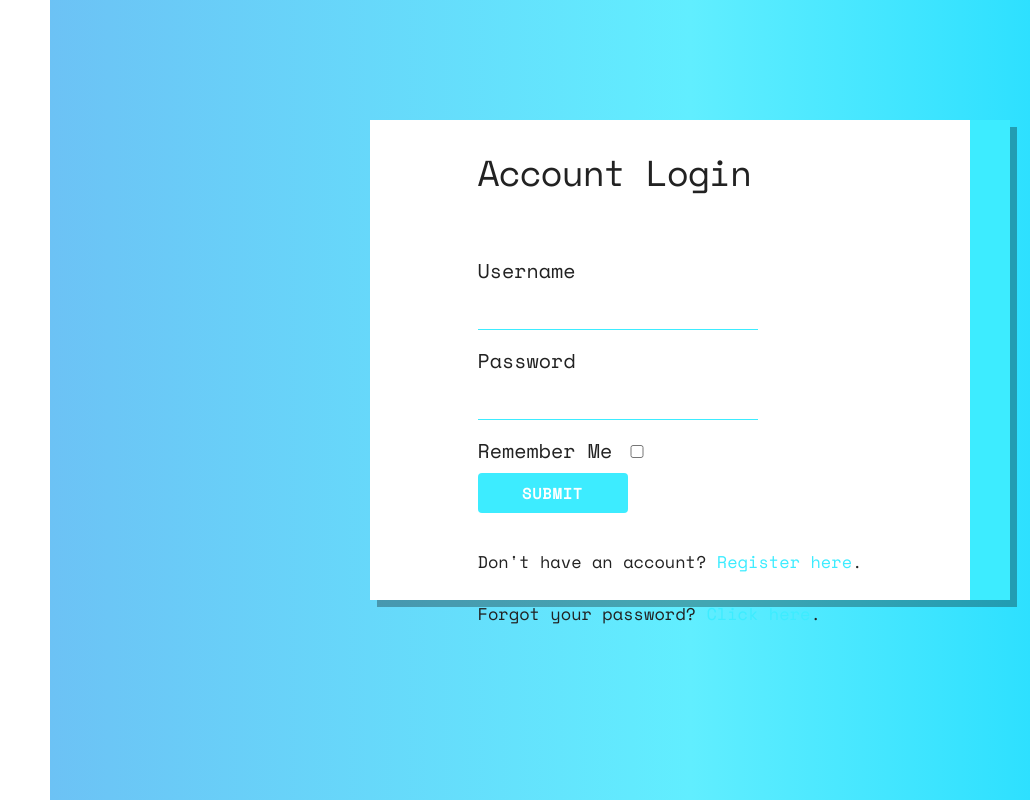
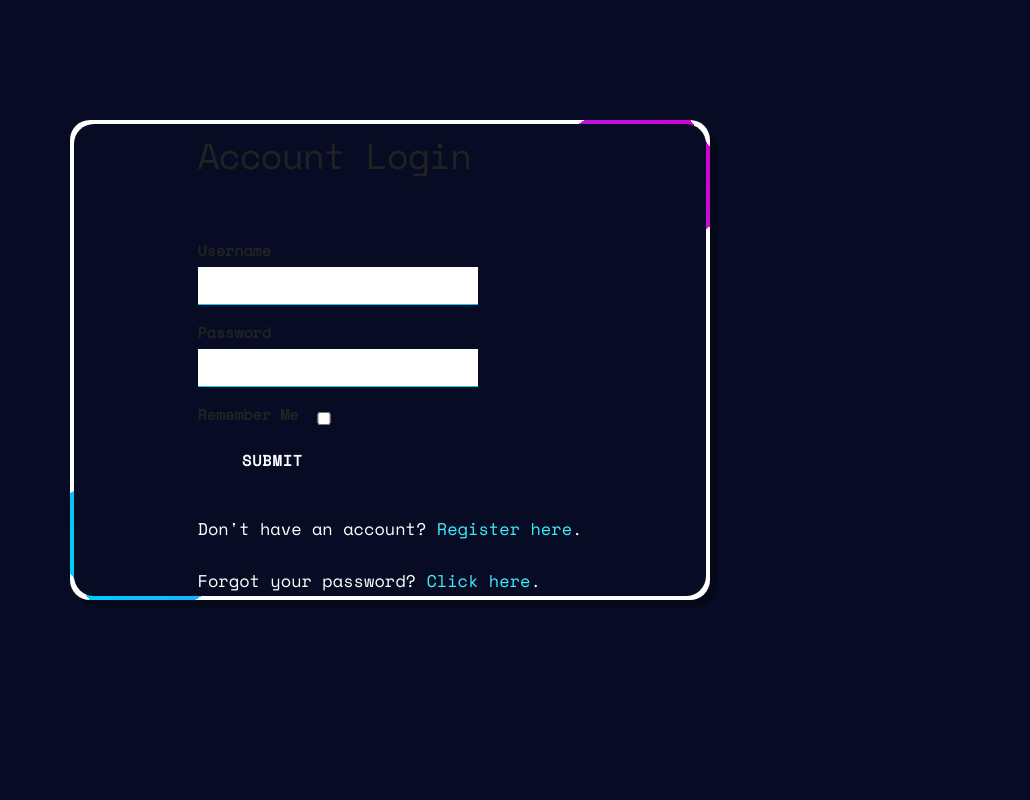
Before and after one commit to UncleJeb/Uren-klokker-2.0, a PHP site: page /login.php in a window 1280 px wide; the page is wider, and only the part inside the window is pictured. Shown: that part, without its empty margins (250-1280 px from the left). Run offline with PHP 8.4, Linux system fonts and the light colour scheme; some libraries are stand-ins or nearby versions.

Commit message:
Added some stuff. Needs urgent look at css

```diff
--- a/assets/css/style.css
+++ b/assets/css/style.css
@@ -36,7 +36,7 @@
     color: #ff0000;
 }
 /* HEADER */
-header {
+#header {
     position: fixed;
     left: 0;
     top: 0;
@@ -45,9 +45,6 @@ header {
     background-color: #1c1c1c;
 }
 
-main {
-    margin-left: var(--sidebar-width);
-}
 
 #title {
     display: flex;
@@ -220,97 +217,135 @@ nav {
 #forgot-main {
     width: 100vw;
     height: 100vh;
-    background: rgb(108,194,245);
-    background: linear-gradient(90deg, rgba(108,194,245,1) 0%, rgba(97,238,255,1) 50%, rgba(0,212,255,1) 100%);
+    background: #070c24;
     background-repeat: no-repeat;
     background-size: 100% 100%;
     position: absolute;
 }
 
-#login-container,
-#register-container2,
-#forgot-container {
+#login-main #login-container,
+#register-main #register-container2,
+#forgot-main #forgot-container {
     position: relative;
     background-color: #fff;
     width: 50%;
     height: 60%;
     display: flex;
     justify-content: center;
+    align-items: center;
     left: 25%;
     top: 15%;
     right: 0;
     bottom: 0;
-    border-right: 40px solid #3decff;
     box-shadow: 7px 7px rgba(0, 0, 0, 0.3);
+    overflow: hidden;
+    border-radius: 20px;
 }
 
-#login-inner,
-#register-inner,
-#forgot-inner {
-    margin-top: 5%;
+#login-main #login-container::before,
+#register-main #register-container2::before {
+    content: '';
+    position: absolute;
+    width: 25%;
+    height: 160%;
+    background: linear-gradient(#00ccff, #d400d4);
+    animation: animate 4s linear infinite;
+
 }
 
-form {
+#login-main #login-container::after,
+#register-main #register-container2::after {
+    content: '';
+    position: absolute;
+    inset: 4px;
+    background: #070c24;
+    border-radius: 20px;
+}
+
+@keyframes animate {
+    0%
+    {
+        transform: rotate(0deg);
+    }
+    100%
+    {
+        transform: rotate(360deg);
+    }
+}
+
+#login-main #login-container #login-inner,
+#register-main #register-container2 #register-inner,
+#forgot-main #forgot-container #forgot-inner {
+    margin-top: 5%;
+    z-index: 1;
+}
+
+#login-main #login-container2 #login-inner #page-title #login-title {
+    color: #fff;
+}
+
+
+#login-main #login-container #login-inner form,
+#register-main #register-container2 #register-inner form {
     margin-top: 15%;
 }
 
-label {
+#login-main #login-container #login-inner form .form-group label
+#register-main #register-container2 #register-inner form .form-group label {
     font-size: 20px;
     font-weight: 100 !important;
+    color: #fff;
 }
 
-input {
+#login-main #login-container #login-inner form .form-group .form-input {
     border-radius: 0 !important;
     border: 0 !important;
-    border-bottom: 1px solid #3decff !important;
+    border-bottom: 1px solid #00ccff !important;
     width: 280px !important;
 }
 
-input:focus {
-    transition: all .5s;
+#login-main #login-container #login-inner form .form-group .form-input:focus {
+    transition: all .5s ease;
     border: 1px solid #3decff !important;
 }
 
-button {
+#login-main #login-container #login-inner form button {
     font-size: 15px;
     width: 150px;
     height: 40px;
-    background-color: #3decff;
+    background-color: rgba(0, 0, 0, 0);
     border: 0;
     color: #fff;
 }
 
-button:hover {
+#login-main #login-container #login-inner form button:hover {
     transition: all 1s;
     border: 1px solid #3decff;
     background-color: #fff;
     color: #000;
 }
 
-.form-input {
-
+#login-main #login-container #login-inner #register-container #register-text,
+#login-text,
+#login-main #login-container #login-inner #forgot-container2 #forgot-text {
+    font-size: 17px;
+    color: #fff;
 }
 
-#register-text,
-#login-text,
-#forgot-text {
-    font-size: 17px;
-}
-
-#register-link,
+#login-main #login-container #login-inner #register-container #register-link,
 #login-link,
-#forgot-link,
+#login-main #login-container #login-inner #forgot-container2 #forgot-link,
 #back-link {
     text-decoration: none;
     color: #3decff;
 }
 
-#register-link:hover,
+#login-main #login-container #login-inner #register-container #register-link:hover,
 #login-link:hover,
-#forgot-link:hover,
+#login-main #login-container #login-inner #forgot-container2 #forgot-link:hover,
 #back-link:hover {
     transition: all 1s;
-    color: #000;
+    color: #fff;
 }
 
 #rememberme-container {
@@ -321,3 +356,141 @@ button:hover {
     width: 50px !important;
     margin-top: 10px;
 }
+
+#index-main {
+    margin-left: var(--sidebar-width);
+}
+
+.online {
+    color: #5bfc58;
+}
+
+
+/* PROJECTS CSS */
+
+#projects-main {
+    margin-left: var(--sidebar-width);
+}
+
+#projects-main #projects-container {
+    width: 100%;
+}
+
+#projects-main #projects-container #projects-inner {
+    display: flex;
+    justify-content: center;
+    flex-direction: row;
+    flex-wrap: wrap;
+}
+
+#projects-main #projects-container #projects-inner .project-item {
+    width: fit-content;
+    padding: 0px 20px 0px 20px;
+}
+#projects-main #projects-container #projects-inner .project-item .project-image {
+    width: fit-content;
+}
+
+#projects-main #projects-container #projects-inner .project-item .project-name {
+    text-align: center;
+}
+
+
+
+
+body {
+    position: relative ;
+    min-height: 100vh;
+    width: 100%;
+    overflow: hidden;
+}
+
+.sidebar {
+    position: fixed;
+    height: 100vh;
+    top: 0;
+    left: 0;
+    width: 240px;
+    background: #11101d;
+    padding: 6px 14px;
+}
+
+
+.sidebar .logo-content .logo {
+    color: #fff;
+    display: flex;
+    height: 50px;
+    width: 100%;
+    align-items: center;
+}
+
+.logo-content .logo i {
+    font-size: 28px;
+    margin-right: 5px;
+}
+
+.logo-content .logo .logo_name {
+    font-size: 20px;
+    font-weight: 400;
+}
+
+.sidebar #btn {
+    position: absolute;
+    color: #fff;
+    left: 80%;
+    top: 6px;
+    font-size: 20px;
+    height: 50px;
+    width: 50px;
+    text-align: center;
+    line-height: 50px;
+    transform: translateX(-50%);
+}
+
+.sidebar ul {
+    margin-top: 20px;
+}
+
+.sidebar ul li {
+    position: relative;
+    list-style: none;
+    height: 50px;
+    width: 100%;
+    margin: 0 5px;
+    line-height: 50px;
+}
+
+.sidebar ul li input {
+    position: absolute;
+    height: 100%;
+    width: 100%;
+    left: 0;
+    top: 0;
+    outline: none;
+    border: none;
+    background: #1d1b32;
+    padding-left: 50px;
+    font-size: 18px;
+}
+
+.sidebar ul li a {
+    columns: #fff;
+    display: flex;
+    align-items: center;
+    text-decoration: none;
+    transition: all .4s ease;
+    border-radius: 12px;
+}
+
+.sidebar ul li a:hover {
+    background: #fff;
+    color: #11101d;
+}
+
+.sidebar ul li a i {
+    height: 50px;
+    min-width: 50px;
+    border-radius: 12px;
+    line-height: 50px;
+    text-align: center;
+}
--- a/assets/inc/header.php
+++ b/assets/inc/header.php
@@ -8,12 +8,13 @@
     <link rel="stylesheet" href="https://cdnjs.cloudflare.com/ajax/libs/font-awesome/6.0.0-beta2/css/all.min.css">
     <link rel="stylesheet" href="https://cdn.jsdelivr.net/npm/bootstrap@5.1.2/dist/css/bootstrap.min.css" integrity="sha384-uWxY/CJNBR+1zjPWmfnSnVxwRheevXITnMqoEIeG1LJrdI0GlVs/9cVSyPYXdcSF" crossorigin="anonymous">
     <link rel="stylesheet" href="https://cdnjs.cloudflare.com/ajax/libs/skeleton/2.0.4/skeleton.min.css">
+    <link href='https://unpkg.com/boxicons@2.0.9/css/boxicons.min.css' rel='stylesheet'>
     <link rel="stylesheet" href="assets/css/style.css">
     <!-- JS -->
     <!--<script src="https://cdnjs.cloudflare.com/ajax/libs/font-awesome/6.0.0-beta2/js/all.min.js"></script>-->
     <script src="https://cdnjs.cloudflare.com/ajax/libs/Chart.js/3.5.1/chart.min.js"></script>
     <script src="https://cdnjs.cloudflare.com/ajax/libs/jquery/3.6.0/jquery.min.js"></script>
-    <script src="assets/js/main.js"></script>
+    <script src="Uren-klokker-2.0/assets/js/main.js"></script>
 
     <title><?php echo $title ?></title>
     <link rel="shortcut icon" type="image/gif" href="assets/img/icons8-clock-24.png" />
```
Also changed, not shown: assets/inc/nav-2.php (added, +57 -0 lines), assets/inc/nav.php (+22 -4 lines), index.php (+3 -15 lines), nav-2.php (added, +62 -0 lines), projects/projects.php (added, +42 -0 lines), assets/css/style-new-nav.css (added).
